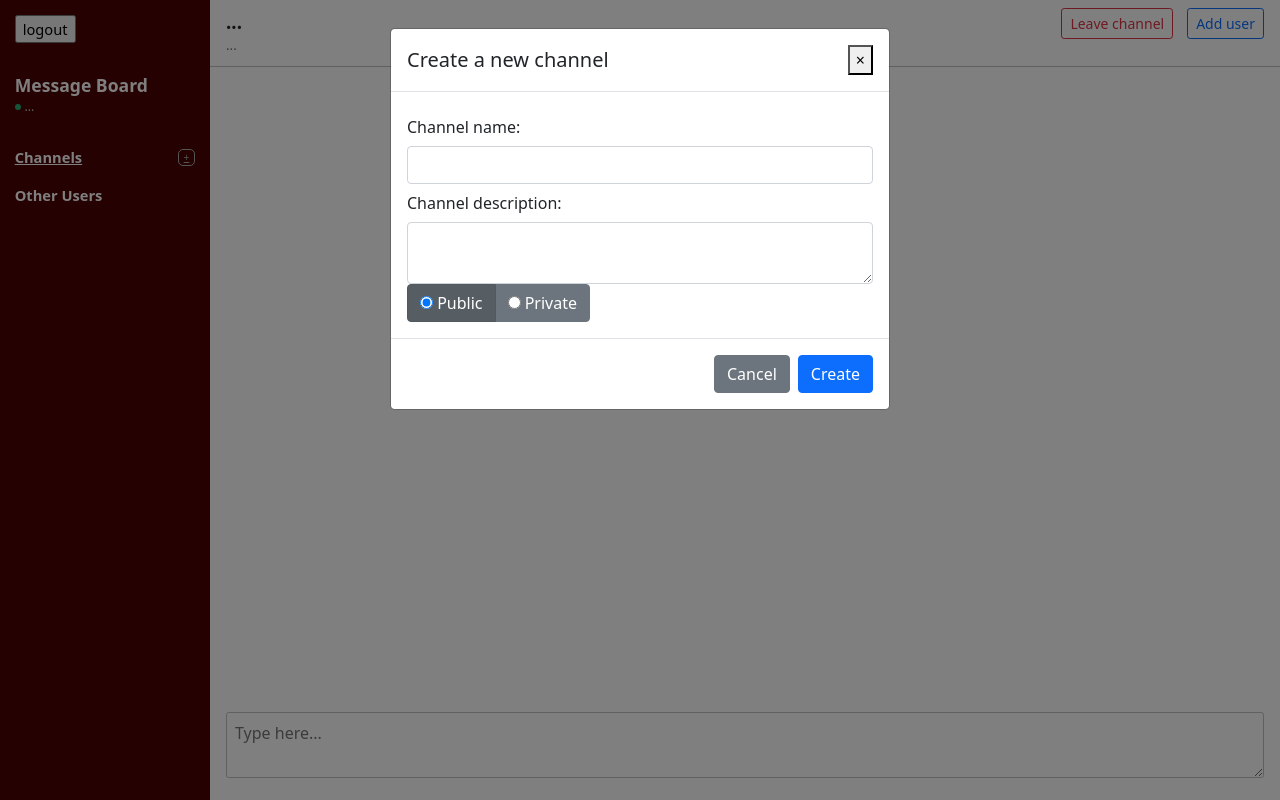
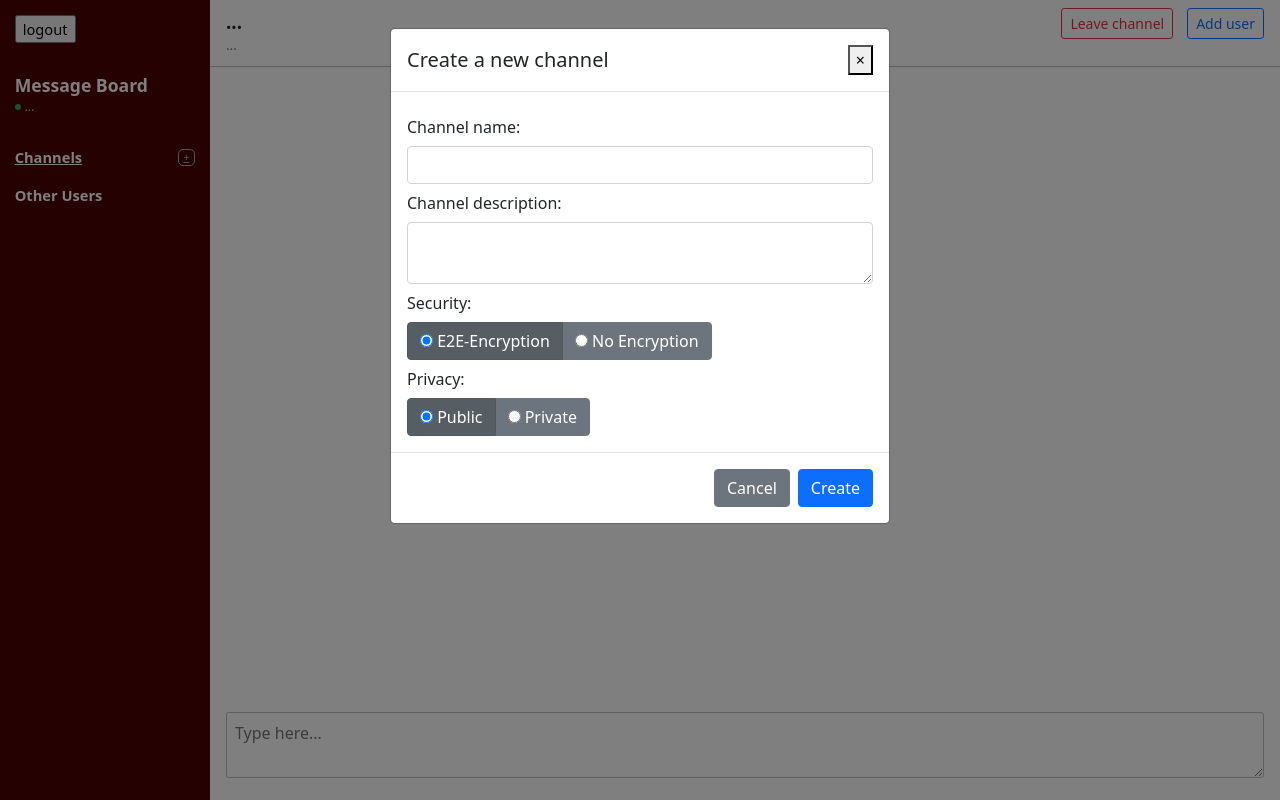
Before and after one commit to larswillems/security, a Node server app: template Chat/views/main.ejs in a window 1280 px wide, after a click that opens the changed part. Run offline with Node 20, Linux system fonts and the light colour scheme; the template is opened without the code that fills it, so the values that code supplies are empty; some libraries are stand-ins or nearby versions.

Commit message:
encryption toggle implemented. chat runs bug free<3

```diff
--- a/Chat/public/main.js
+++ b/Chat/public/main.js
@@ -296,24 +296,29 @@ $(function() {
   function updateRoomList() {
     $roomList.empty();
     rooms.forEach(r => {
-      if (!r.direct)
+      if (!r.direct) {
+        if (r.encrypted) {e2e = " 🔒"} else {e2e = ""}
         $roomList.append(`
           <li
             onclick="setRoom(${r.id})"
             data-room="${r.id}"
             class="${r.private ? "private" : "public"}">
-              ${r.name.replace(/</g, "&lt;").replace(/>/g, "&gt;")}
+              ${r.name.replace(/</g, "&lt;").replace(/>/g, "&gt;") + e2e}
             </li>
         `);
+      }
     });
   }
 
 
   function updateChannels(channels) {
     const c = $("#channelJoins");
+    let e2e;
 
     c.empty();
     channels.forEach(r => {
+      console.log(r)
+      if (r.encrypted) {e2e = " 🔒"} else {e2e = ""}
       if (!rooms[r.id])
         c.append(`
           <button
@@ -321,7 +326,7 @@ $(function() {
             class="list-group-item list-group-item-action"
             data-dismiss="modal"
             onclick="joinChannel(${r.id})">
-              ${r.name.replace(/</g, "&lt;").replace(/>/g, "&gt;")}
+              ${r.name.replace(/</g, "&lt;").replace(/>/g, "&gt;") + e2e}
             </button>
         `);
     });
@@ -362,9 +367,11 @@ $(function() {
         .attr('data-room', room.id);
 
     } else {
-      let sign = "# ";
-      if (room.private) sign = "$ ";
-      $('#channel-name').text(sign + room.name.replace(/</g, "&lt;").replace(/>/g, "&gt;"));
+      let privacy = "# ";
+      let e2e = "";
+      if (room.private) privacy = "$ ";
+      if (room.encrypted) e2e = " 🔒";
+      $('#channel-name').text(privacy + room.name.replace(/</g, "&lt;").replace(/>/g, "&gt;") + e2e);
       $('#channel-description').text(`👤 ${room.members.length} | ${room.description.replace(/</g, "&lt;").replace(/>/g, "&gt;")}`);
       $roomList.find(`li[data-room=${room.id}]`).addClass("active").removeClass("unread");
     }
@@ -375,7 +382,7 @@ $(function() {
 
   function setDirectRoomHeader(user) {
     $('#channel-name').text("@ " + user.replace(/</g, "&lt;").replace(/>/g, "&gt;"));
-    $('#channel-description').text(`Direct message with ${user.replace(/</g, "&lt;").replace(/>/g, "&gt;")}`);
+    $('#channel-description').text(`E2E-encrypted direct message with ${user.replace(/</g, "&lt;").replace(/>/g, "&gt;")}` + " 🔒");
   }
 
   function setToDirectRoom(user) {
@@ -528,8 +535,11 @@ $(function() {
     const name = $("#inp-channel-name").val().replace(/</g, "&lt;").replace(/>/g, "&gt;");
     const description = $("#inp-channel-description").val().replace(/</g, "&lt;").replace(/>/g, "&gt;");
     const private = $('#inp-private').is(':checked');
+    const encrypted = $('#inp-e2e').is(':checked');
 
-    socket.emit('add_channel', {name: name, description: description, private: private});
+    console.log(encrypted)
+
+    socket.emit('add_channel', {name: name, description: description, private: private, encrypted: encrypted});
   }
   window.addChannel = addChannel;
 
@@ -541,7 +551,6 @@ $(function() {
 
 
   socket.on('update_room', data => {
-    console.log(data)
     // if room has no message history or is not encrypted, update rooms immediately
     if (!data.room.encrypted || data.room.history.length == 0) {
       updateRoom(data.room);
--- a/Chat/views/main.ejs
+++ b/Chat/views/main.ejs
@@ -77,6 +77,20 @@
               <div class="form-group">
                 <label for="channel-description" class="col-form-label">Channel description:</label>
                 <textarea class="form-control" id="inp-channel-description"></textarea>
+              </div>
+              <div class="form-group">
+                <label for="options" class="col-form-label">Security:</label>
+              </div>
+              <div class="btn-group btn-group-toggle" data-toggle="buttons">
+                <label class="btn btn-secondary active">
+                  <input type="radio" name="encryption" id="inp-e2e" autocomplete="off" checked> E2E-Encryption
+                </label>
+                <label class="btn btn-secondary">
+                  <input type="radio" name="encryption" id="inp-no-e2e" autocomplete="off"> No Encryption
+                </label>
+              </div>
+              <div class="form-group">
+                <label for="options" class="col-form-label">Privacy:</label>
               </div>
               <div class="btn-group btn-group-toggle" data-toggle="buttons">
                 <label class="btn btn-secondary active">
```
Also changed, not shown: Chat/index.js (+5 -3 lines).
